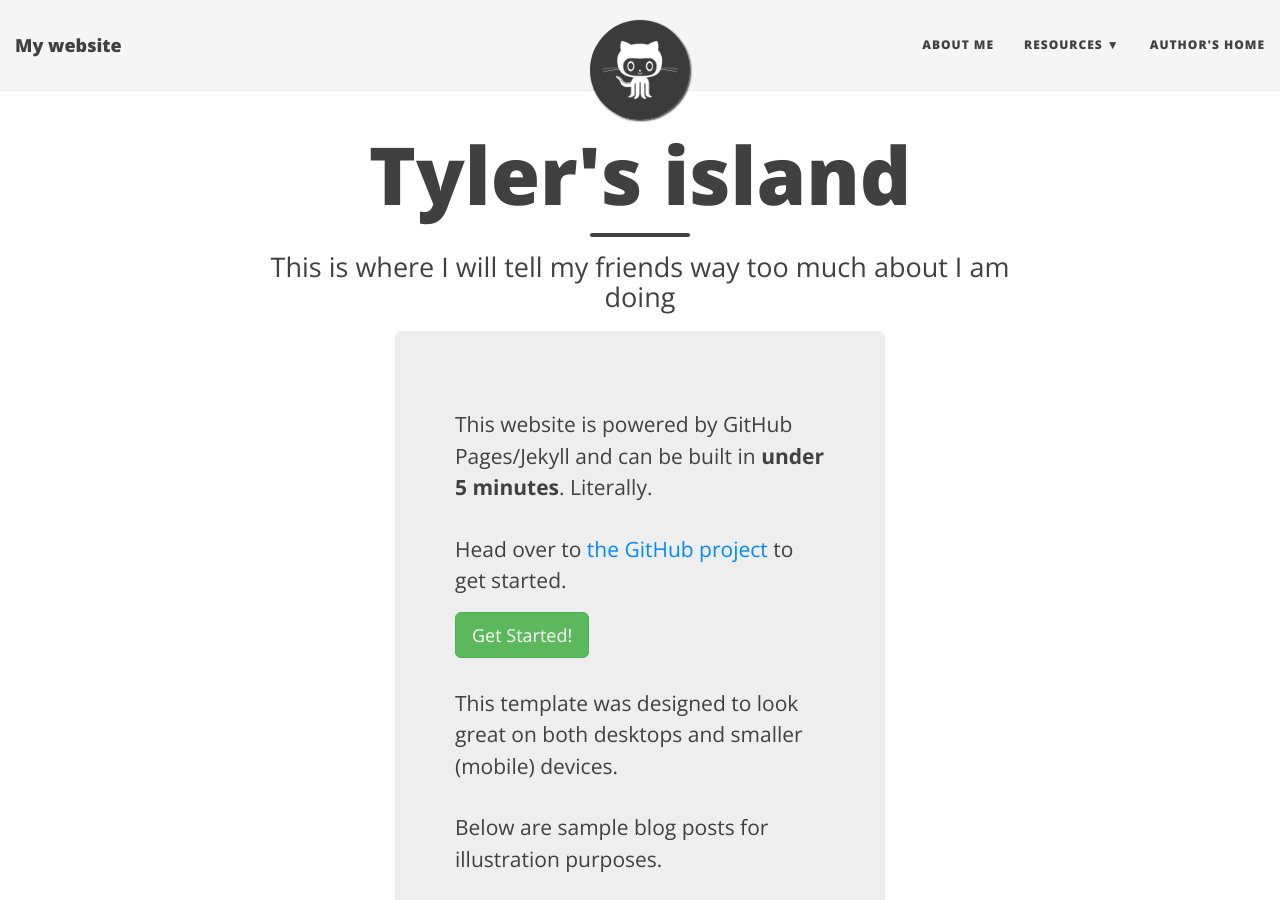
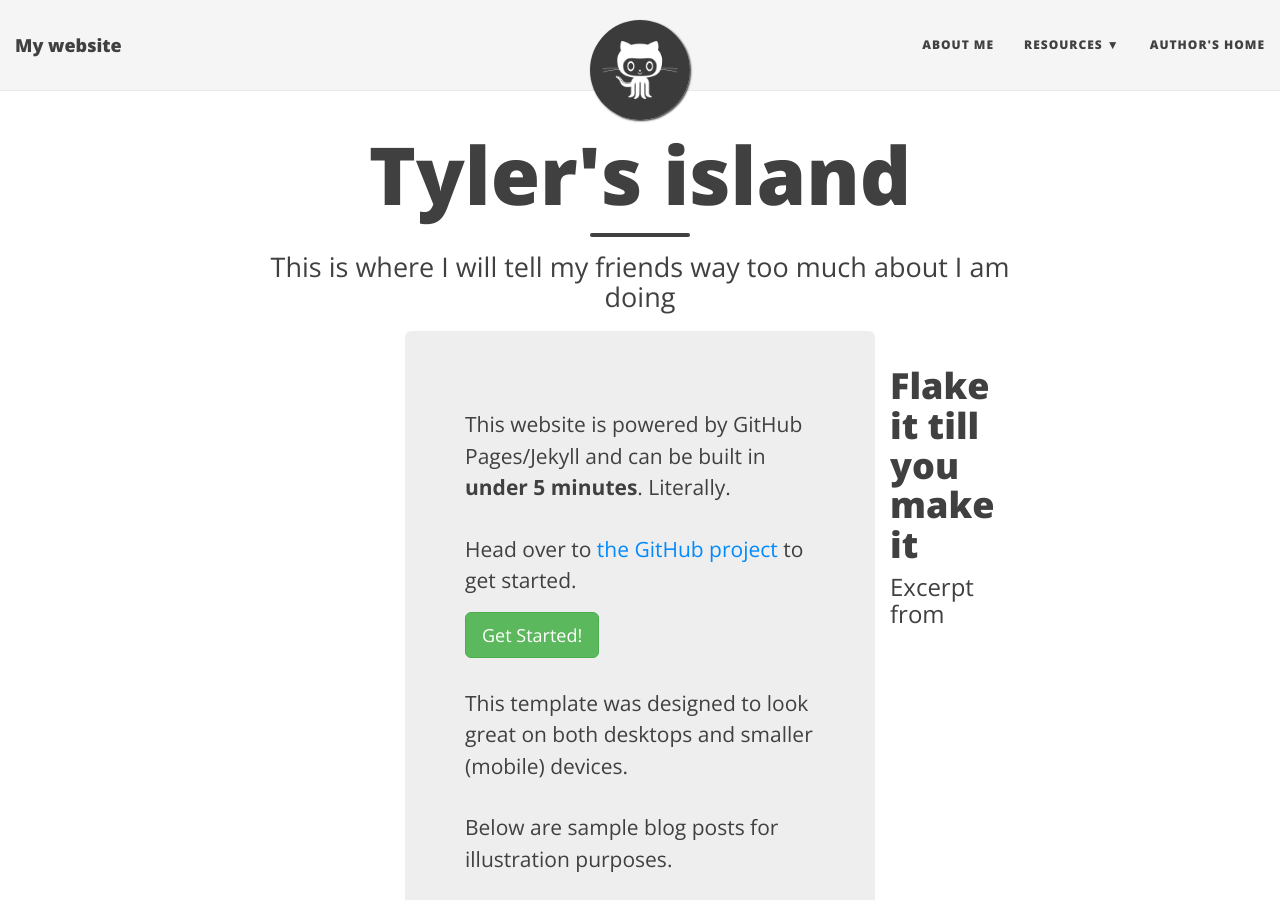
Before and after one commit to TylerAC/TylerAC.github.io, a Jekyll site: the page built from index.html, in a window 1280 px wide and 900 px high. Built offline with Jekyll 4.4.1, drawn with Linux system fonts in a browser that asks for light colours; nearby versions of some CDN libraries; the list of posts is cut into pages by our own code.

Commit message:
change row to posts

```diff
--- a/index.html
+++ b/index.html
@@ -4,7 +4,7 @@
 subtitle: This is where I will tell my friends way too much about I am doing
 use-site-title: true
 ---
-<div class="row">
+<div class="posts-list">
   <div class="col-lg-8 col-lg-offset-2 col-md-10 col-md-offset-1">
     <div class="main-explain-area jumbotron">
       <p>This website is powered by GitHub Pages/Jekyll and can be built in <strong>under 5 minutes</strong>. Literally.</p>
@@ -19,6 +19,7 @@
     </div>
   </div>
 </div>
+
 <div class="posts-list">
   {% for post in paginator.posts %}
   <article class="post-preview">
```
